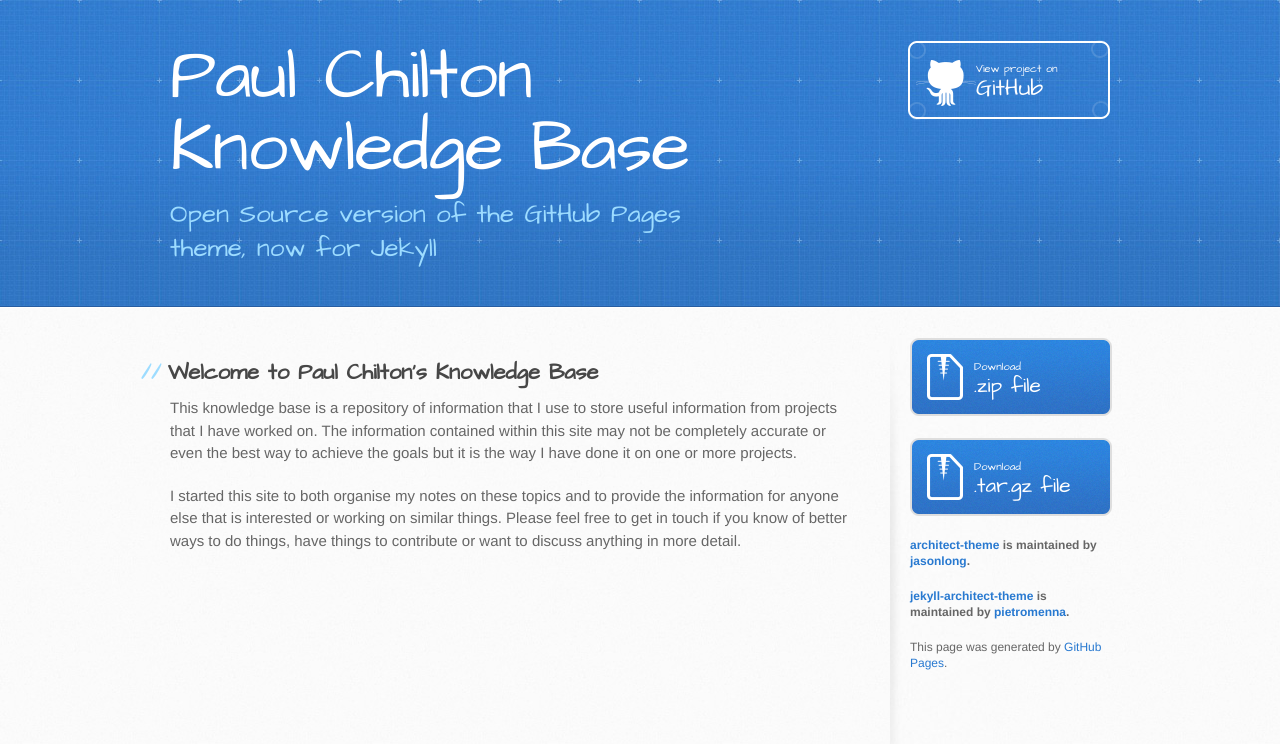
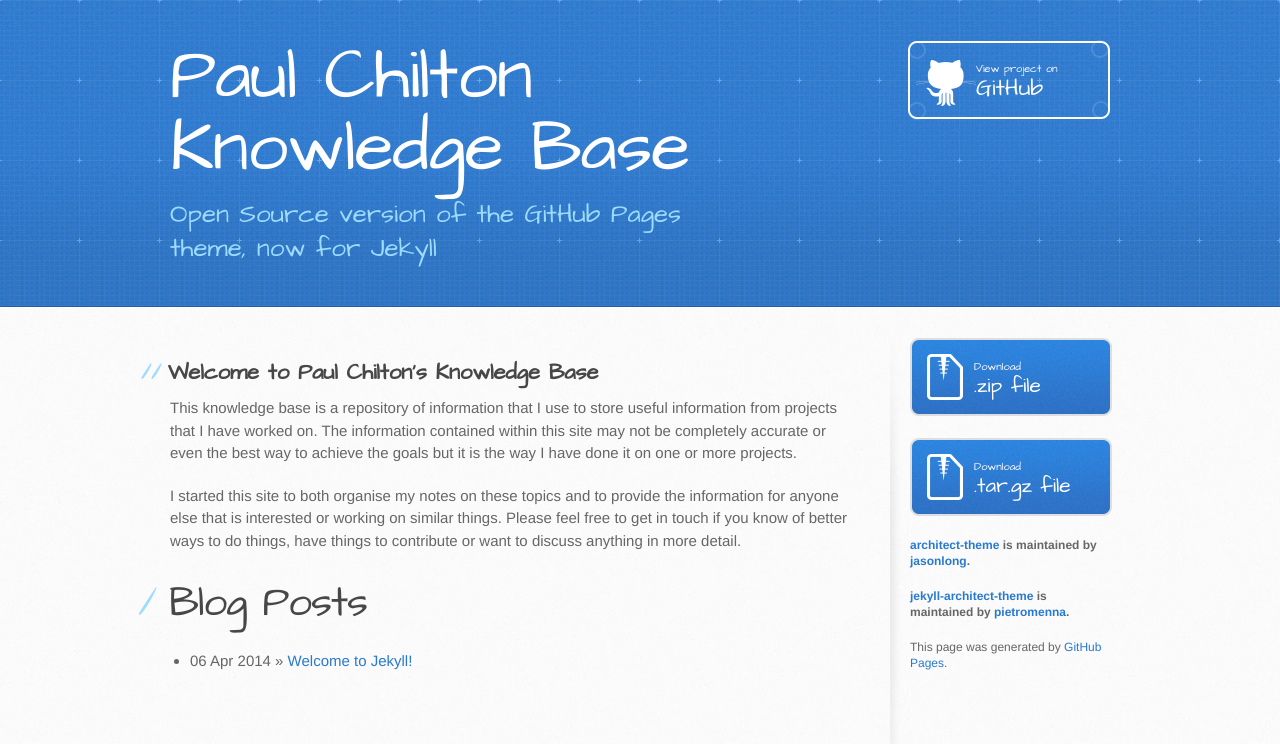
Before and after one commit to paulchilton/paulchilton.github.io, a Jekyll site: the page built from index.md, in a window 1280 px wide. Shown: the top 744 px of the page. Built offline with Jekyll 4.4.1, drawn with Linux system fonts in a browser that asks for light colours; our own code applies the rules of GitHub Pages for plain Markdown files.

Commit message:
Changed index files

```diff
--- a/index.md
+++ b/index.md
@@ -1,5 +1,18 @@
+---
+layout: default
+---
+
 ## Welcome to Paul Chilton's Knowledge Base
 
 This knowledge base is a repository of information that I use to store useful information from projects that I have worked on. The information contained within this site may not be completely accurate or even the best way to achieve the goals but it is the way I have done it on one or more projects.
 
 I started this site to both organise my notes on these topics and to provide the information for anyone else that is interested or working on similar things. Please feel free to get in touch if you know of better ways to do things, have things to contribute or want to discuss anything in more detail.
+
+<div id="home">
+  <h1>Blog Posts</h1>
+  <ul class="posts">
+    {% for post in site.posts %}
+      <li><span>{{ post.date | date_to_string }}</span> &raquo; <a href="{{ site.baseurl }}{{ post.url }}">{{ post.title }}</a></li>
+    {% endfor %}
+  </ul>
+</div>
```
Also changed, not shown: index.html (deleted, +0 -13 lines), README.md (deleted).
